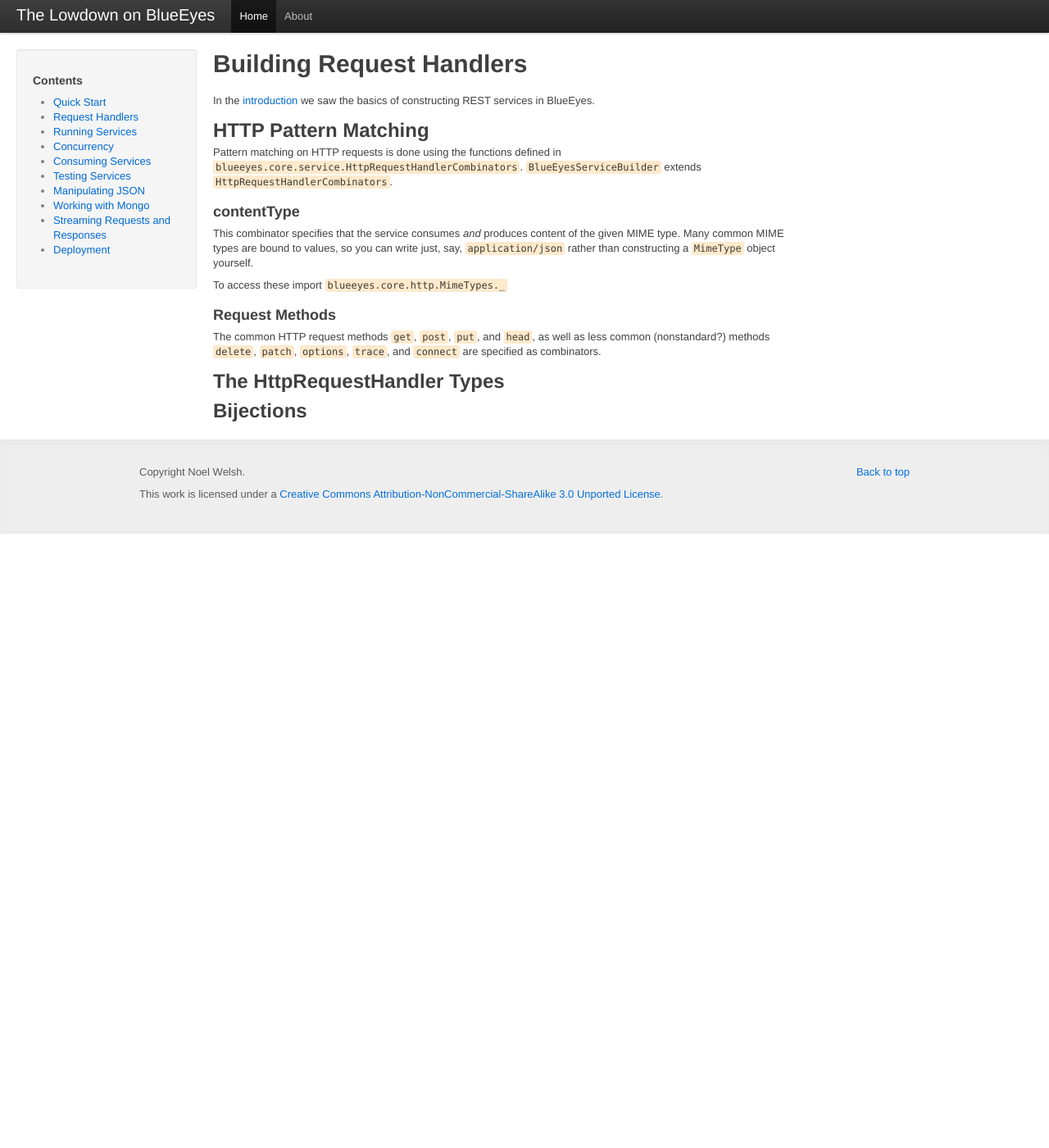
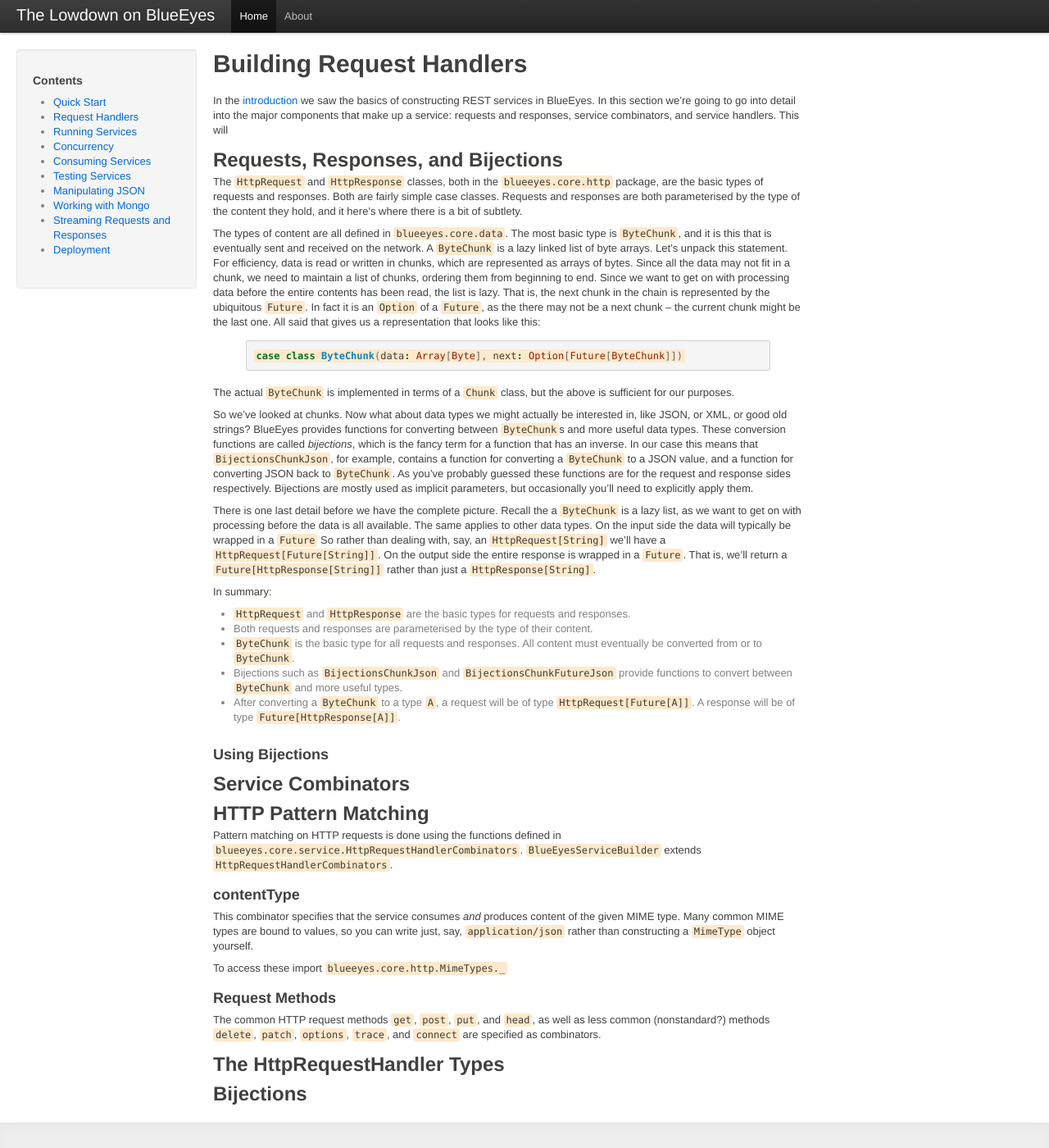
Before and after one commit to noelwelsh/making-eyes, a Jekyll site: the page built from request-handlers.markdown, in a window 1280 px wide and 1400 px high. Shown: the whole window at 82% size. Built offline with Jekyll 4.4.1, drawn with Linux system fonts in a browser that asks for light colours.

Commit message:
Start on request handlers chapter. Add content for bijections. Make some notes on plan for concurrency chapter.

```diff
--- a/index.markdown
+++ b/index.markdown
@@ -18,6 +18,7 @@ This book is still a work in progress, and all feedback is greatly appreciated!
 
 ## News
 
+- *0.3* Start on Request Handler chapter. Cover bijections.
 - *0.2.1* Correct code samples. Add some notes about deploying to servlet containers.
 - *0.2* Update code samples and prose to `0.6.0-SNAPSHOT`.
 - *0.1* Initial release.
--- a/request-handlers.markdown
+++ b/request-handlers.markdown
@@ -3,7 +3,38 @@ layout: page
 title: Building Request Handlers
 ---
 
-In the [introduction](intro.html) we saw the basics of constructing REST services in BlueEyes.
+In the [introduction](intro.html) we saw the basics of constructing REST services in BlueEyes. In this section we're going to go into detail into the major components that make up a service: requests and responses, service combinators, and service handlers. This will
+
+## Requests, Responses, and Bijections
+
+The [`HttpRequest`](https://github.com/jdegoes/blueeyes/blob/master/core/src/main/scala/blueeyes/core/http/HttpRequest.scala) and [`HttpResponse`](https://github.com/jdegoes/blueeyes/blob/master/core/src/main/scala/blueeyes/core/http/HttpResponse.scala) classes, both in the `blueeyes.core.http` package, are the basic types of requests and responses. Both are fairly simple case classes. Requests and responses are both parameterised by the type of the content they hold, and it here's where there is a bit of subtlety.
+
+The types of content are all defined in `blueeyes.core.data`. The most basic type is `ByteChunk`, and it is this that is eventually sent and received on the network. A `ByteChunk` is a lazy linked list of byte arrays. Let's unpack this statement. For efficiency, data is read or written in chunks, which are represented as arrays of bytes. Since all the data may not fit in a chunk, we need to maintain a list of chunks, ordering them from beginning to end. Since we want to get on with processing data before the entire contents has been read, the list is lazy. That is, the next chunk in the chain is represented by the ubiquitous `Future`. In fact it is an `Option` of a `Future`, as the there may not be a next chunk -- the current chunk might be the last one. All said that gives us a representation that looks like this:
+
+{% highlight scala %}
+case class ByteChunk(data: Array[Byte], next: Option[Future[ByteChunk]])
+{% endhighlight %}
+
+The actual `ByteChunk` is implemented in terms of a `Chunk` class, but the above is sufficient for our purposes.
+
+So we've looked at chunks. Now what about data types we might actually be interested in, like JSON, or XML, or good old strings? BlueEyes provides functions for converting between `ByteChunk`s and more useful data types. These conversion functions are called *bijections*, which is the fancy term for a function that has an inverse. In our case this means that `BijectionsChunkJson`, for example, contains a function for converting a `ByteChunk` to a JSON value, and a function for converting JSON back to `ByteChunk`. As you've probably guessed these functions are for the request and response sides respectively. Bijections are mostly used as implicit parameters, but occasionally you'll need to explicitly apply them.
+
+There is one last detail before we have the complete picture. Recall the a `ByteChunk` is a lazy list, as we want to get on with processing before the data is all available. The same applies to other data types. On the input side the data will typically be wrapped in a `Future` So rather than dealing with, say, an `HttpRequest[String]` we'll have a `HttpRequest[Future[String]]`. On the output side the entire response is wrapped in a `Future`. That is, we'll return a `Future[HttpResponse[String]]` rather than just a `HttpResponse[String]`.
+
+In summary:
+
+- `HttpRequest` and `HttpResponse` are the basic types for requests and responses.
+- Both requests and responses are parameterised by the type of their content.
+- `ByteChunk` is the basic type for all requests and responses. All content must eventually be converted from or to `ByteChunk`.
+- Bijections such as `BijectionsChunkJson` and `BijectionsChunkFutureJson` provide functions to convert between `ByteChunk` and more useful types.
+- After converting a `ByteChunk` to a type `A`, a request will be of type `HttpRequest[Future[A]]`. A response will be of type `Future[HttpResponse[A]]`.
+
+### Using Bijections
+
+
+
+
+## Service Combinators
 
 ## HTTP Pattern Matching
 
```
Also changed, not shown: plan.org (+7 -7 lines).
